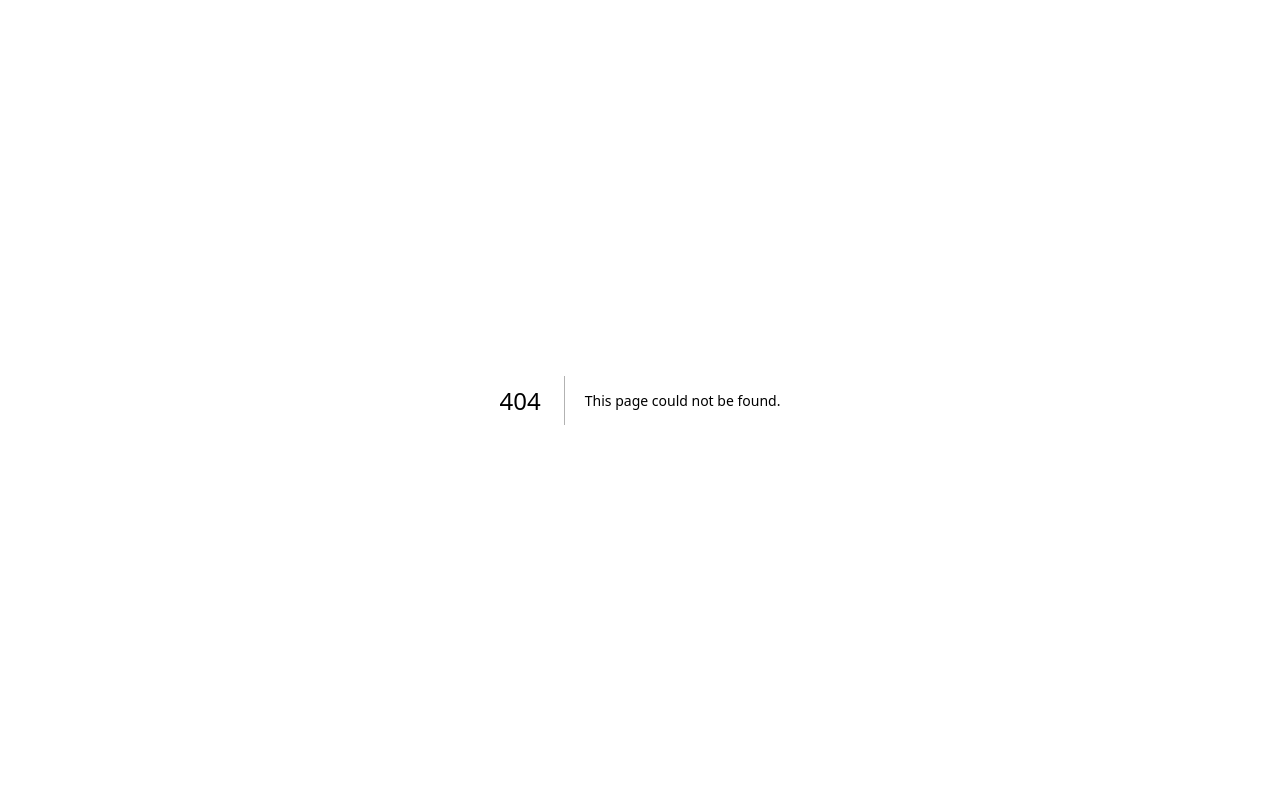
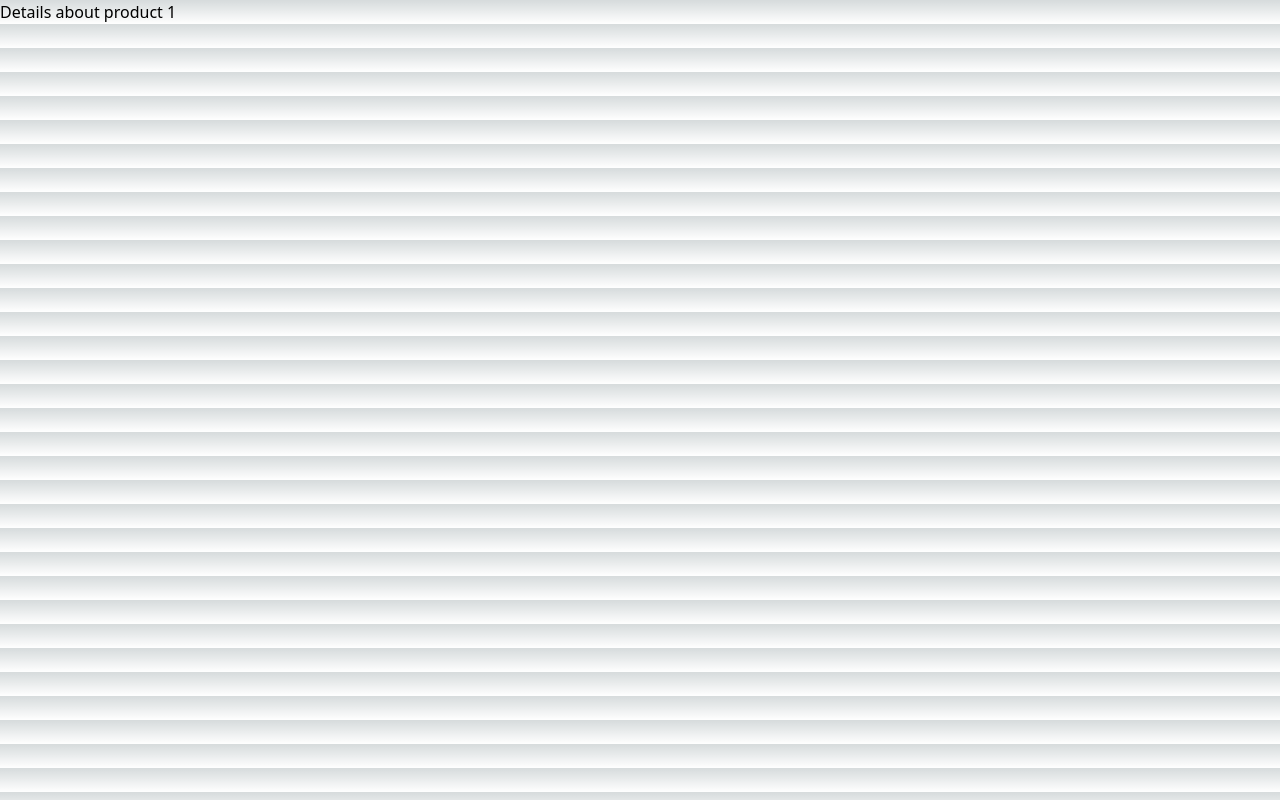
Before and after one commit to Techbite-sudo/next-done, a Next.js app: page /product/1 in a window 1280 px wide. Before the commit this address had no page. Built offline with nearby package versions, Linux system fonts and the light colour scheme.

Commit message:
dynamic routes

```diff
--- /dev/null
+++ b/pages/product/[productId].js
@@ -0,0 +1,13 @@
+import { useRouter } from "next/router"
+
+
+export default function ProductDetails(){
+  const router = useRouter()
+  const productId = router.query.productId
+
+    return (
+       <div>
+         <h1>Details about product {productId}</h1>
+       </div>
+    )
+}
--- /dev/null
+++ b/pages/product/index.js
@@ -0,0 +1,9 @@
+export default function ProductList(){
+    return (
+        <div>
+            <h2>Product 1</h2>
+            <h2>Product 2</h2>
+            <h2>Product 3</h2>
+        </div>
+    )
+}
--- /dev/null
+++ b/pages/product/sweater.js
@@ -0,0 +1,6 @@
+export default function Sweater()
+{
+    return(
+        <div>Sweaters Page</div>
+    )
+}
```
